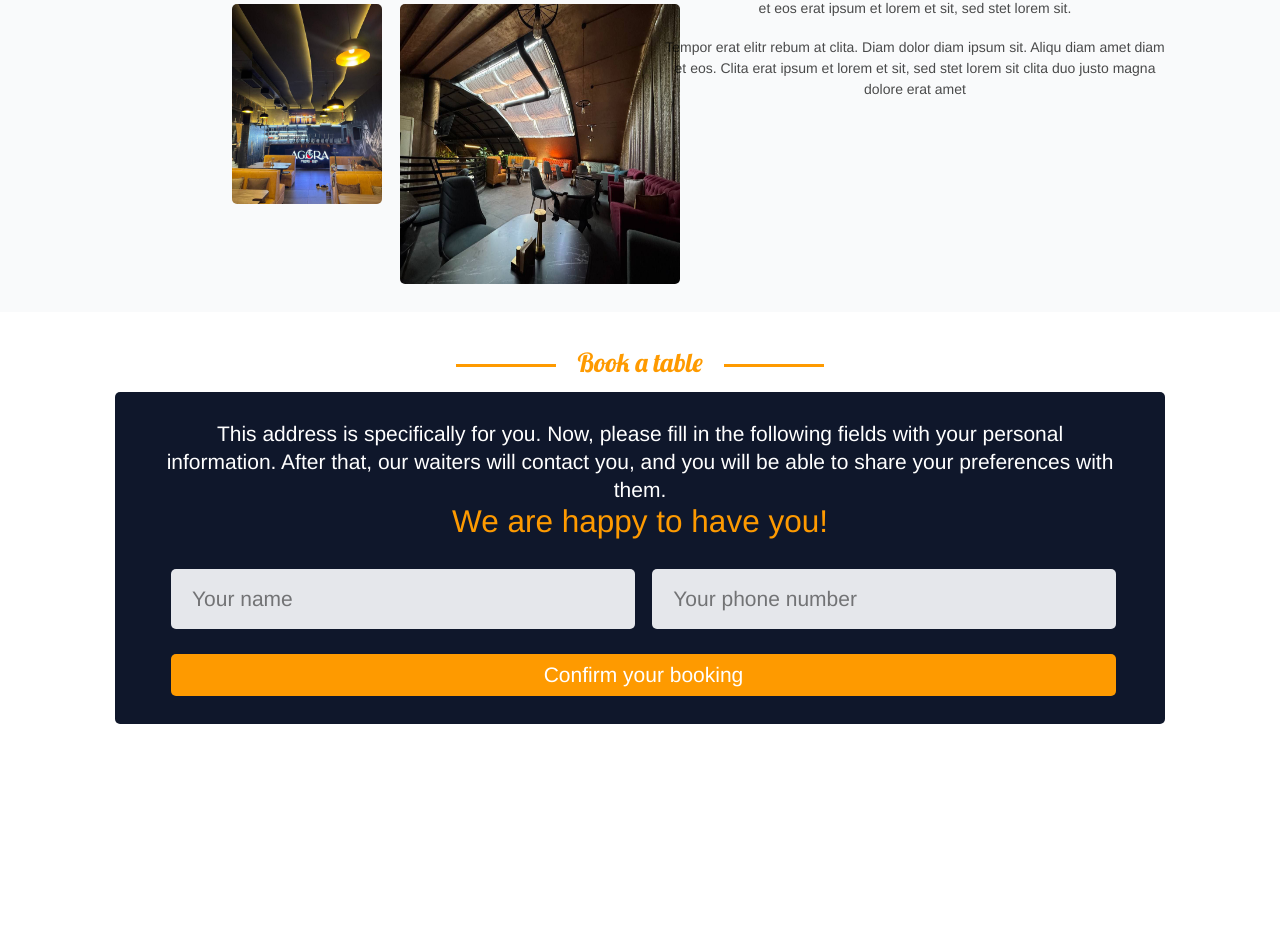
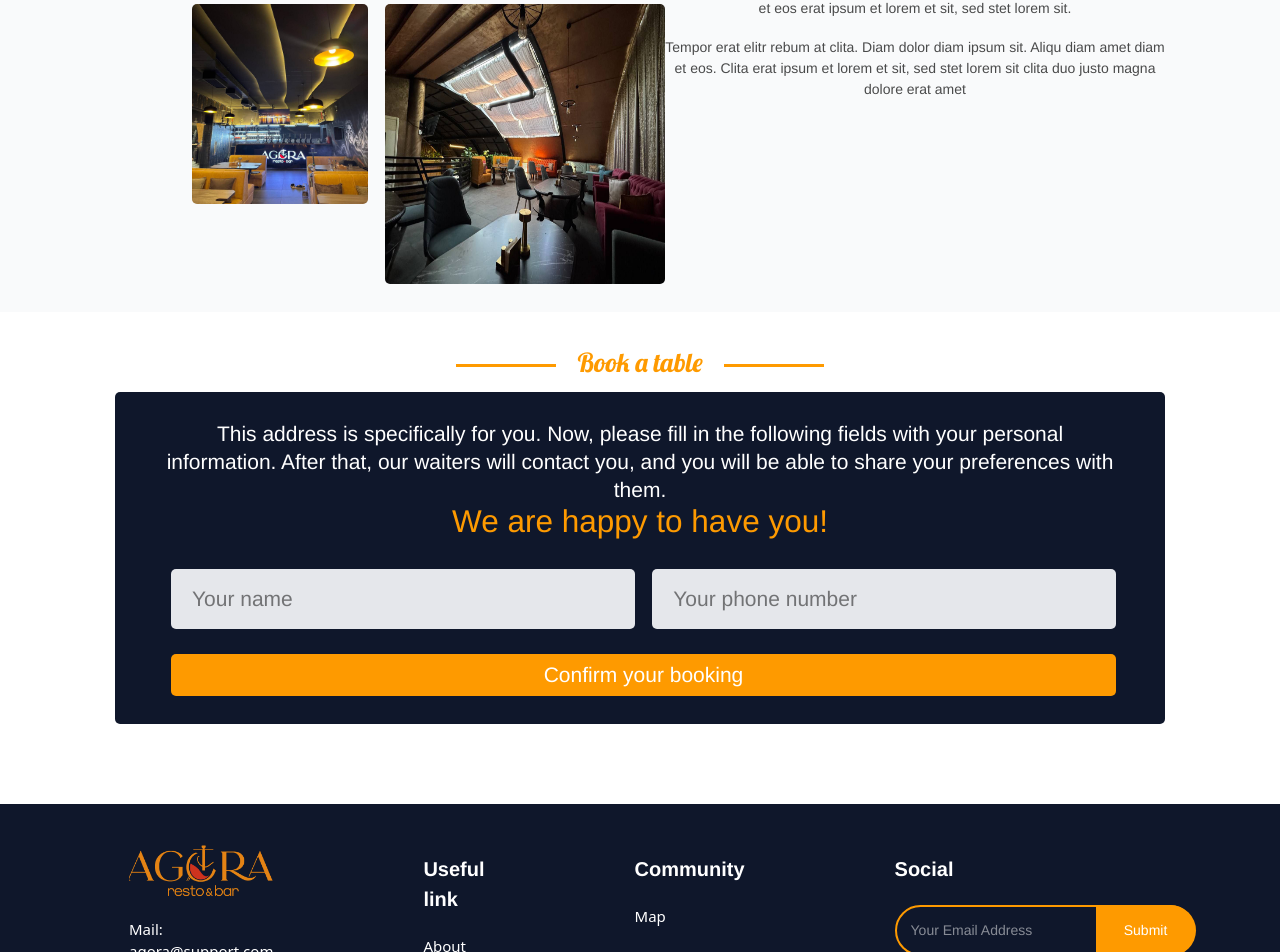
Before and after one commit to karimoffabdulatif/restobar, a Next.js app: page / in a window 1280 px wide. Shown: the part 1847-2799 px from the top of the page. Before the commit the page ends 2771 px from the top, so only its background shows below. Built offline with nearby package versions, Linux system fonts and the light colour scheme.

Commit message:
footer end

```diff
--- a/app/(root)/components/footer.jsx
+++ b/app/(root)/components/footer.jsx
@@ -1,8 +1,64 @@
+'use client';
+import Image from 'next/image'
 import React from 'react'
+import TelegramIcon from '@mui/icons-material/Telegram';
+import InstagramIcon from '@mui/icons-material/Instagram';
+import FacebookIcon from '@mui/icons-material/Facebook';
+import EmailIcon from '@mui/icons-material/Email';
 
 const Footer = () => {
   return (
-    <div>Footer</div>
+    <section className='bg-[#0F172B]'>
+      <div className='container mx-auto px-14'>
+        <div className='sm:flex sm:gap-[150px]'>
+          <div className='ml-[10px] sm:ml-0 text-center sm:text-start'>
+            <Image src="/logo3.png" alt="Logo" width={150} height={100} className='ml-[60px] sm:ml-0' />
+            <div className='mt-[-30px]'>
+              <p className='text-[15px] pb-6 font-sans hover:text-amber-500 cursor-pointer'>Mail: agora@support.com</p>
+              <p className='text-[15px] pb-6 font-sans hover:text-amber-500 cursor-pointer'>Phone number: +998 (94) 001-76-53</p>
+              <p className='text-[15px] pb-6 font-sans hover:text-amber-500 cursor-pointer'>Address: Tashkent Yunusobod 14</p>
+            </div>
+          </div>
+
+          <div className='flex pt-5 sm:pt-0 justify-between sm:gap-[150px]'>
+
+            <div className='mt-[15px] sm:mt-[50px]'>
+              <h3 className='font-semibold text-[20px] hover:text-amber-500 pb-6'>Useful link</h3>
+              <p className='text-[15px] pb-6 font-sans hover:text-amber-500 cursor-pointer'>About Us</p>
+              <p className='text-[15px] pb-6 font-sans hover:text-amber-500 cursor-pointer'>Menu</p>
+              <p className='text-[15px] pb-6 font-sans hover:text-amber-500 cursor-pointer'>List a them</p>
+            </div>
+
+            <div className='mt-[15px] sm:mt-[50px]'>
+              <h3 className='font-semibold text-[20px] hover:text-amber-500 pb-6'>Community</h3>
+              <p className='text-[15px] pb-6 font-sans hover:text-amber-500 cursor-pointer'>Map</p>
+              <p className='text-[15px] pb-6 font-sans hover:text-amber-500 cursor-pointer'>Store Location</p>
+              <p className='text-[15px] pb-6 font-sans hover:text-amber-500 cursor-pointer'>Photography</p>
+            </div>
+          </div>
+
+          <div className='mt-[15px] sm:mt-[50px]'>
+            <h3 className='font-semibold text-[20px] text-center sm:text-start hover:text-amber-500 pb-6'>Social</h3>
+            <div className='flex relative justify-center sm:justify-start'>
+              <input type="text" placeholder='Your Email Address' className='w-[300px] pl-4 rounded-4xl py-[13px] border-2 border-amber-500' />
+              <button
+                className="w-[100px] ml-[201px] absolute py-[15px] rounded-r-4xl bg-amber-500 hover:bg-amber-600 transition-all duration-300 ease-in-out text-white"
+              >
+                Submit
+              </button>
+            </div>
+
+            <div className="flex gap-6 pt-5 justify-center sm:justify-start pb-10">
+              <TelegramIcon style={{ fontSize: '35px' }} className="text-white hover:text-amber-500 transition-colors duration-300 ease-in-out cursor-pointer" />
+              <InstagramIcon style={{ fontSize: '35px' }} className="text-white hover:text-amber-500 transition-colors duration-300 ease-in-out cursor-pointer" />
+              <FacebookIcon style={{ fontSize: '35px' }} className="text-white hover:text-amber-500 transition-colors duration-300 ease-in-out cursor-pointer" />
+              <EmailIcon style={{ fontSize: '35px' }} className="text-white hover:text-amber-500 transition-colors duration-300 ease-in-out cursor-pointer"
+              />
+            </div>
+          </div>
+        </div>
+      </div>
+    </section>
   )
 }
 
--- a/package.json
+++ b/package.json
@@ -9,6 +9,10 @@
 		"lint": "next lint"
 	},
 	"dependencies": {
+		"@emotion/react": "^11.14.0",
+		"@emotion/styled": "^11.14.1",
+		"@mui/icons-material": "^7.2.0",
+		"@mui/material": "^7.2.0",
 		"framer-motion": "^12.18.1",
 		"next": "15.3.4",
 		"react": "^19.0.0",
--- a/secetions/about/about.jsx
+++ b/secetions/about/about.jsx
@@ -55,7 +55,7 @@ const About = () => {
                         />
                     </div>
 
-                    <div className='flex gap-5 pt-5 ml-[40px] sm:pl-22'>
+                    <div className='flex gap-5 pt-5 ml-[40px] sm:ml-0 sm:pl-22'>
                         <motion.img
                             src="/ab2.jpg"
                             alt="about-img"
--- a/secetions/book-table/b-table.jsx
+++ b/secetions/book-table/b-table.jsx
@@ -2,7 +2,7 @@ import React from 'react'
 
 const Btable = () => {
     return (
-        <section className='pt-10 pb-[200px]'>
+        <section className='pt-10 pb-[80px]'>
             <div className='container mx-auto px-6 sm:px-10'>
 
                 <div className='flex justify-center items-center gap-2 pb-4'>
--- a/secetions/home/home-page.jsx
+++ b/secetions/home/home-page.jsx
@@ -4,6 +4,7 @@ import Hero from './hero'
 import Category from '../category/category'
 import About from '../about/about'
 import Btable from '../book-table/b-table'
+import Footer from '@/app/(root)/components/footer'
 
 const HomePage = () => {
 	return (
@@ -13,6 +14,7 @@ const HomePage = () => {
 			<Category />
 			<About />
 			<Btable />
+			<Footer />
 		</>
 	)
 }
```
Also changed, not shown: 1 other file (tests, documents, lock files or other folders).
